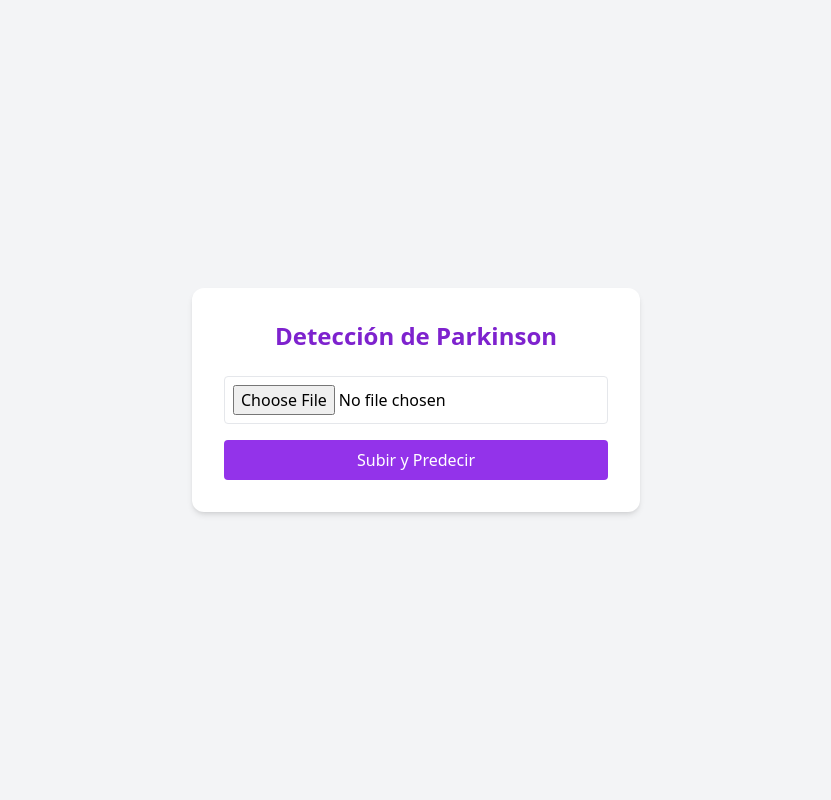
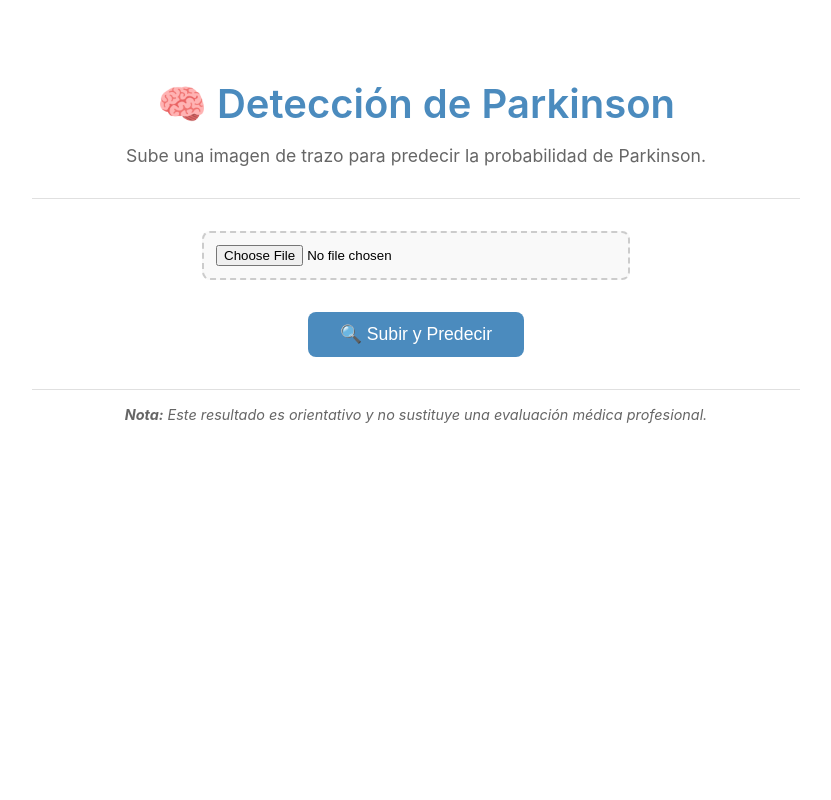
Before and after one commit to picantitoDev/ai, a Flask app: page / in a window 1280 px wide. Shown: the whole page, without its empty margins (224-1055 px from the left). Run offline with Flask 3, Linux system fonts and the light colour scheme; some libraries are stand-ins or nearby versions.

Commit message:
Update index.html

```diff
--- a/templates/index.html
+++ b/templates/index.html
@@ -4,24 +4,144 @@
   <meta charset="UTF-8" />
   <meta name="viewport" content="width=device-width, initial-scale=1.0"/>
   <title>Detección de Parkinson</title>
-  <script src="https://cdn.tailwindcss.com"></script>
+  <style>
+    body {
+      font-family: -apple-system, BlinkMacSystemFont, 'Segoe UI', 'Roboto', sans-serif;
+      margin: 0;
+      padding: 20px;
+      background-color: #ffffff;
+      max-width: 800px;
+      margin: 0 auto;
+    }
+
+    .main-container {
+      text-align: center;
+      padding: 2rem 1rem;
+    }
+
+    h1 {
+      color: #4B8BBE;
+      font-size: 2.5rem;
+      margin-bottom: 0.5rem;
+      font-weight: 600;
+    }
+
+    .subtitle {
+      color: #666;
+      margin-bottom: 2rem;
+      font-size: 1.1rem;
+    }
+
+    .divider {
+      border: none;
+      border-top: 1px solid #e0e0e0;
+      margin: 2rem 0;
+    }
+
+    .file-input {
+      display: block;
+      margin: 1rem auto;
+      padding: 0.75rem;
+      border: 2px dashed #ccc;
+      border-radius: 8px;
+      width: 100%;
+      max-width: 400px;
+      cursor: pointer;
+      background-color: #f9f9f9;
+      transition: border-color 0.3s ease;
+    }
+
+    .file-input:hover {
+      border-color: #4B8BBE;
+    }
+
+    .submit-button {
+      background-color: #4B8BBE;
+      color: white;
+      border: none;
+      padding: 0.75rem 2rem;
+      font-size: 1.1rem;
+      border-radius: 8px;
+      cursor: pointer;
+      transition: background-color 0.3s ease;
+      margin-top: 1rem;
+    }
+
+    .submit-button:hover {
+      background-color: #3a7ca8;
+    }
+
+    .image-preview {
+      margin-top: 2rem;
+    }
+
+    .image-preview img {
+      max-width: 100%;
+      max-height: 400px;
+      border-radius: 8px;
+      box-shadow: 0 2px 8px rgba(0,0,0,0.1);
+    }
+
+    .result-container {
+      margin-top: 2rem;
+      padding: 1rem;
+      border-radius: 8px;
+      font-size: 1.1rem;
+      font-weight: 500;
+    }
+
+    .result-error {
+      background-color: #fef2f2;
+      border: 1px solid #fecaca;
+      color: #dc2626;
+    }
+
+    .result-success {
+      background-color: #f0fdf4;
+      border: 1px solid #bbf7d0;
+      color: #16a34a;
+    }
+
+    .disclaimer {
+      margin-top: 2rem;
+      padding-top: 1rem;
+      border-top: 1px solid #e0e0e0;
+      color: #666;
+      font-style: italic;
+      font-size: 0.9rem;
+    }
+  </style>
 </head>
-<body class="bg-gray-100 min-h-screen flex items-center justify-center">
-  <div class="bg-white p-8 rounded-xl shadow-md w-full max-w-md">
-    <h1 class="text-2xl font-bold mb-6 text-center text-purple-700">Detección de Parkinson</h1>
+<body>
+  <div class="main-container">
+    <h1>🧠 Detección de Parkinson</h1>
+    <p class="subtitle">Sube una imagen de trazo para predecir la probabilidad de Parkinson.</p>
 
-    <form method="POST" enctype="multipart/form-data" class="flex flex-col space-y-4">
-      <input type="file" name="imagen" accept="image/*" required class="border p-2 rounded">
-      <button type="submit" class="bg-purple-600 text-white p-2 rounded hover:bg-purple-700">Subir y Predecir</button>
+    <hr class="divider">
+
+    <form method="POST" enctype="multipart/form-data">
+      <input type="file" name="imagen" accept="image/*" required class="file-input" />
+      <button type="submit" class="submit-button">🔍 Subir y Predecir</button>
     </form>
 
     {% if resultado %}
-    <div class="mt-6 text-center">
-      <p class="text-lg font-semibold">Resultado: <span class="text-purple-700">{{ resultado }}</span></p>
-      <p class="text-sm text-gray-600 mb-4">Probabilidad: {{ prob }}%</p>
-      <img src="{{ url_for('static', filename='uploads/' + imagen) }}" class="mx-auto max-h-64 rounded border shadow">
+      <div class="image-preview">
+        <img src="{{ url_for('static', filename='uploads/' + imagen) }}" alt="Imagen cargada">
+        <div class="image-caption">Imagen cargada</div>
+      </div>
+
+      <div class="result-container {% if resultado|lower == 'parkinson' %}result-error{% else %}result-success{% endif %}">
+        {% if resultado|lower == 'parkinson' %}
+          🧠 Probabilidad de Parkinson detectada: {{ prob }}%
+        {% else %}
+          ✅ Imagen saludable detectada: {{ prob }}%
+        {% endif %}
+      </div>
+    {% endif %}
+
+    <div class="disclaimer">
+      <strong>Nota:</strong> Este resultado es orientativo y no sustituye una evaluación médica profesional.
     </div>
-    {% endif %}
   </div>
 </body>
 </html>
```
